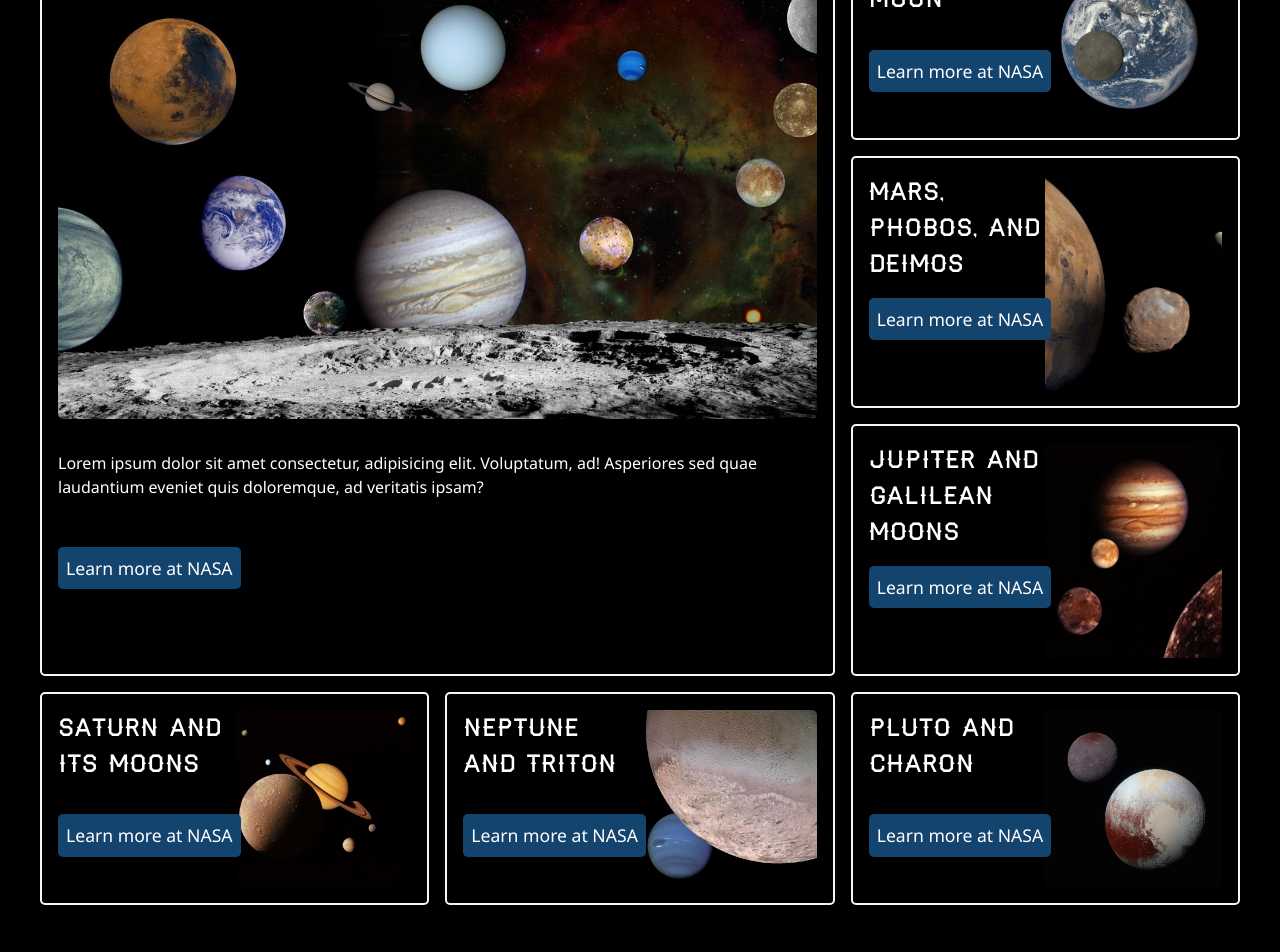
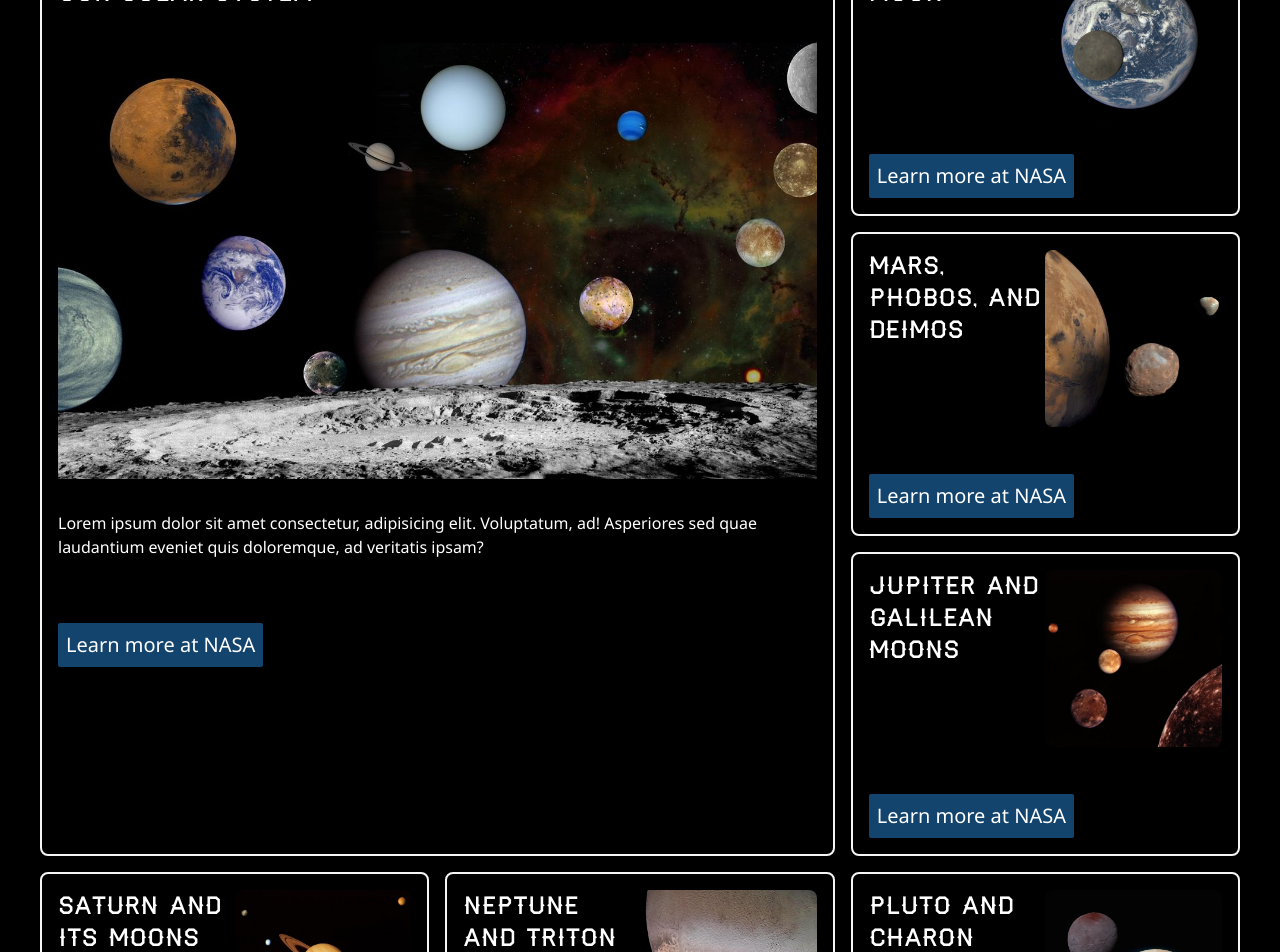
Before and after one commit to staceyb/cssgridflexbox-tailwind, a React (Vite) app: page /planets in a window 1280 px wide. Shown: the part 340-1292 px from the top of the page. Before the commit the page ends 1264 px from the top, so only its background shows below. Built offline with nearby package versions, Linux system fonts and the light colour scheme.

Commit message:
Added 14th grid-row-end to theme and changed the planets page CSS to Tailwind

```diff
--- a/src/components/PlanetsGrid.jsx
+++ b/src/components/PlanetsGrid.jsx
@@ -1,127 +1,175 @@
-import '../css/planets.css';
 import React from 'react';
+import LinkButton from './ButtonLink';
+//console.log(import.meta.env); //Get environment data
 /* Grid Info:Uses grid-template-areas and subgrid */
 
 export default function PlanetsGrid() {
   return (
     <div className="max-w-[1200px] m-auto text-black dark:text-white">
       <h1>Planets and Moons</h1>
-      <div className="card-container">
-        <div className="feature card border-2 border-[#000000] dark:border-[#f5f5f5]">
-          <h2>Our Solar System</h2>
+      <div
+        className="card-container xsm:grid xsm:grid-cols-[1fr_1fr] xsm:grid-row-[0.2fr_1fr_0.1fr]
+           xsm:gap-[1rem] smmd:grid-cols-[repeat(3,_1fr)]
+           [grid-template-areas:'featured_featured_earth''featured_featured_mars''featured_featured_jupiter''saturn_neptune_pluto']">
+        <div className="feature card rounded-lg grid grid-cols-[1fr_1fr] py-12 px-4 items-center gap-0  smlg:[grid-area:featured] smlg:block xsm:grid-rows-[0.2fr_1fr_0.2fr_0.1fr] xsm:col-start-1 xsm:col-end-4 xsm:row-start-1 xsm:row-end-5 border-2 border-[#000000] dark:border-[#f5f5f5]">
+          <h2 className="col-start-1 col-end-3 text-2xl text-left">
+            Our Solar System
+          </h2>
           <img
+            className="col-start-1 col-end-3 row-start-2 row-end-3"
             src="/images/fem-new-system.jpg"
             alt="Many of the planets in the solar system, plus a few moons."
           />
-          <p>
+          <p className="hidden xsm:block xsm:col-start-1 col-end-3 xsm:pt-8">
             Lorem ipsum dolor sit amet consectetur, adipisicing elit.
             Voluptatum, ad! Asperiores sed quae laudantium eveniet quis
             doloremque, ad veritatis ipsam?
           </p>
-          <p>
-            <a
-              href="https://images.nasa.gov/details/PIA03153"
-              className="button"
-              target="_blank"
-              rel="noreferrer">
-              Learn more at NASA
-            </a>
-          </p>
+          <LinkButton
+            label="Learn more at NASA"
+            url="https://images.nasa.gov/details/PIA03153"
+            fontsize="xl"
+            classNames="row-start-3 row-end-4 mt-8 xsm:row-start-4 xsm:row-end-5 text-black dark:text-white"
+          />
         </div>
-        <div className="card border-2 border-[#000000] dark:border-[#f5f5f5]">
-          <h2 className="text-black dark:text-white">Earth and Moon</h2>
+        <div
+          className="card rounded-lg grid grid-cols-[3fr_1fr] xsm:grid-rows-[subgrid] xsm:grid-cols-[1fr]
+        smlg:[grid-area:earth] smlg:grid-cols-[1fr_1fr] smlg:grid-rows-[1fr_1fr] smlg:p-4 smlg: items-center
+        py-12 px-4  xsm:col-start-1 xsm:col-end-2 xsm:row-start-5 xsm:row-end-8 xsm:p-4 xsm:items-start items-center
+        gap-0 border-2 border-[#000000] dark:border-[#f5f5f5]">
+          <h2 className="text-2xl text-left smlg:row-start-1 smlg:row-end-2 xsm:mb-0 ">
+            Earth and Moon
+          </h2>
           <img
+            className="col-start-2 col-end-3 rounded-lg row-start-1 row-end-3
+            smlg:col-start-2 smlg:col-end-2 smlg:row-start-1 smlg:row-end-3
+            xsm:col-start-1 xsm:col-end-2 xsm:row-start-2 xsm:row-end-2"
             src="/images/fem-earth2.jpg"
             alt="The dark side of the moon in front of the Earth as viewed from a spacecraft."
           />
-          <p className="text-black dark:text-white">
-            <a
-              href="https://images.nasa.gov/details/from-a-million-miles-away-nasa-camera-shows-moon-crossing-face-of-earth_20129140980_o"
-              target="_blank"
-              className="button"
-              rel="noreferrer">
-              Learn more at NASA
-            </a>
-          </p>
+          <LinkButton
+            label="Learn more at NASA"
+            url="https://images.nasa.gov/details/from-a-million-miles-away-nasa-camera-shows-moon-crossing-face-of-earth_20129140980_o"
+            fontsize="xl"
+            classNames="xsm:row-start-3 xsm-row-end-4 smlg:col-start-1 smlg:col-end-3
+            text-black dark:text-white"
+          />
         </div>
-        <div className="card border-2 border-[#000000] dark:border-[#f5f5f5]">
-          <h2>Mars, Phobos, and Deimos</h2>
+        <div
+          className="card rounded-lg grid grid-cols-[3fr_1fr] xsm:grid-rows-[subgrid] xsm:grid-cols-[1fr]
+        xsm:col-start-2 xsm:col-end-3 xsm:row-start-5 xsm:row-end-8 xsm:p-4 xsm:items-start
+        smlg:[grid-area:mars] smlg:grid-cols-[1fr_1fr] smlg:grid-rows-[1fr_1fr] smlg:p-4 smlg: items-center py-12 px-4  items-center gap-0 border-2 border-[#000000] dark:border-[#f5f5f5]">
+          <h2 className="text-2xl text-left smlg:row-start-1 smlg:row-end-2 xsm:mb-0 ">
+            Mars, Phobos, and Deimos
+          </h2>
           <img
+            className="col-start-2 col-end-3 rounded-lg row-start-1 row-end-3
+            smlg:col-start-2 smlg:col-end-2 smlg:row-start-1 smlg:row-end-3
+            xsm:col-start-1 xsm:col-end-2 xsm:row-start-2 xsm:row-end-2"
             src="/images/fem-mars.jpg"
             alt="Part of Mars with two tiny asteroid-looking moons."
           />
-          <p>
-            <a
-              href="https://images.nasa.gov/details/PIA17305"
-              target="_blank"
-              className="button"
-              rel="noreferrer">
-              Learn more at NASA
-            </a>
-          </p>
+          <LinkButton
+            label="Learn more at NASA"
+            url="https://images.nasa.gov/details/PIA17305"
+            fontsize="xl"
+            classNames="xsm:row-start-3 xsm-row-end-4 smlg:col-start-1 smlg:col-end-3
+            text-black dark:text-white"
+          />
         </div>
-        <div className="card border-2 border-[#000000] dark:border-[#f5f5f5]">
-          <h2>Jupiter and Galilean Moons</h2>
+        <div
+          className="card rounded-lg grid grid-cols-[3fr_1fr] smmd:col-start-3 smmd:col-end-4 smmd:row-start-5
+        smmd:row-end-8 xsm:grid-rows-[subgrid] xsm:grid-cols-[1fr] xsm:col-start-1 xsm:col-end-2 xsm:row-start-8
+        xsm:row-end-11 smlg:[grid-area:jupiter] smlg:grid-cols-[1fr_1fr] smlg:grid-rows-[1fr_1fr] smlg:p-4 smlg: items-center
+        rounded-lg xsm:p-4 xsm:items-start py-12 px-4 items-center gap-0 border-2 border-[#000000] dark:border-[#f5f5f5]">
+          <h2 className="text-2xl text-left smlg:row-start-1 smlg:row-end-2 xsm:mb-0 ">
+            Jupiter and Galilean Moons
+          </h2>
           <img
+            className="col-start-2 col-end-3 rounded-lg row-start-1 row-end-3
+            smlg:col-start-2 smlg:col-end-2 smlg:row-start-1 smlg:row-end-3
+            xsm:col-start-1 xsm:col-end-2 xsm:row-start-2 xsm:row-end-2"
             src="/images/fem-jupiter.jpg"
             alt="Jupiter and its four Galilean moons."
           />
-          <p className="text-black dark:text-white">
-            <a
-              href="h https://images.nasa.gov/details/PIA01481"
-              target="_blank"
-              className="button">
-              Learn more at NASA
-            </a>
-          </p>
+          <LinkButton
+            label="Learn more at NASA"
+            url="https://images.nasa.gov/details/PIA01481"
+            fontsize="xl"
+            classNames="xsm:row-start-3 xsm-row-end-4 smlg:col-start-1 smlg:col-end-3
+            text-black dark:text-white"
+          />
         </div>
-        <div className="card border-2 border-[#000000] dark:border-[#f5f5f5]">
-          <h2 className="text-black dark:text-white">Saturn and its moons</h2>
+        <div
+          className="card rounded-lg grid grid-cols-[3fr_1fr] smmd:col-start-1 smmd:col-end-2 smmd:row-start-8
+        smmd:row-end-11 xsm:grid-rows-[subgrid] xsm:grid-cols-[1fr] xsm:col-start-2 xsm:col-end-3
+        xsm:row-start-8 xsm:row-end-11 xsm:p-4 xsm:items-start smlg:[grid-area:saturn] smlg:grid-cols-[1fr_1fr] smlg:grid-rows-[1fr_1fr] smlg:p-4 smlg: items-center
+        py-12 px-4 xsm:items-start items-center gap-0 border-2 border-[#000000] dark:border-[#f5f5f5]">
+          <h2 className="text-2xl text-left smlg:row-start-1 smlg:row-end-2 xsm:mb-0 ">
+            Saturn and its moons
+          </h2>
           <img
+            className="col-start-2 col-end-3 rounded-lg row-start-1 row-end-3
+            smlg:col-start-2 smlg:col-end-2 smlg:row-start-1 smlg:row-end-3
+            xsm:col-start-1 xsm:col-end-2 xsm:row-start-2 xsm:row-end-2"
             src="/images/fem-saturn.jpg"
             alt="Saturn and several of its moons."
           />
-          <p>
-            <a
-              href="https://images.nasa.gov/details/PIA01482"
-              target="_blank"
-              className="button"
-              rel="noreferrer">
-              Learn more at NASA
-            </a>
-          </p>
+          <LinkButton
+            label="Learn more at NASA"
+            url="https://images.nasa.gov/details/PIA01482"
+            fontsize="xl"
+            classNames="xsm:row-start-3 xsm-row-end-4 smlg:col-start-1 smlg:col-end-3
+            text-black dark:text-white"
+          />
         </div>
-        <div className="card border-2 border-[#000000] dark:border-[#f5f5f5]">
-          <h2>Neptune and Triton</h2>
+        <div
+          className="card rounded-lg grid grid-cols-[3fr_1fr] smmd:col-start-2 smmd:col-end-3 smmd:row-start-8
+        smmd:row-end-11 xsm:grid-rows-[subgrid] xsm:grid-cols-[1fr] xsm:col-start-1 xsm:col-end-2 xsm:row-start-11
+        xsm:row-end-14 xsm:p-4 xsm:items-start xsm:items-start smlg:[grid-area:neptune] smlg:grid-cols-[1fr_1fr]
+        smlg:grid-rows-[1fr_1fr] smlg:p-4 smlg: items-center
+        py-12 px-4 items-center gap-0 border-2 border-[#000000] dark:border-[#f5f5f5]">
+          <h2 className="text-2xl text-left smlg:row-start-1 smlg:row-end-2 xsm:mb-0 ">
+            Neptune and Triton
+          </h2>
           <img
+            className="col-start-2 col-end-3 rounded-lg row-start-1 row-end-3
+            smlg:col-start-2 smlg:col-end-2 smlg:row-start-1 smlg:row-end-3
+            xsm:col-start-1 xsm:col-end-2 xsm:row-start-2 xsm:row-end-2"
             src="/images/fem-neptune.jpg"
             alt="Triton, a gigantic moon, sits squarely in front of Neptune."
           />
-          <p className="text-black dark:text-white">
-            <a
-              href="https://images.nasa.gov/details/PIA00340"
-              target="_blank"
-              className="button"
-              rel="noreferrer">
-              Learn more at NASA
-            </a>
-          </p>
+          <LinkButton
+            label="Learn more at NASA"
+            url="https://images.nasa.gov/details/PIA00340"
+            fontsize="xl"
+            classNames="xsm:row-start-3 xsm-row-end-4 smlg:col-start-1 smlg:col-end-3
+            text-black dark:text-white"
+          />
         </div>
-        <div className="card border-2 border-[#000000] dark:border-[#f5f5f5]">
-          <h2>Pluto and Charon</h2>
+        <div
+          className="card rounded-lg grid grid-cols-[3fr_1fr] smmd:col-start-3 smmd:col-end-4 smmd:row-start-8
+        smmd:row-end-11 xsm:grid-rows-[subgrid] xsm:grid-cols-[1fr] xsm:col-start-2 xsm:col-end-3 xsm:row-start-11
+        xsm:row-end-14 xsm:p-4 xsm:items-start py-12 px-4 xsm:items-start smlg:[grid-area:pluto] smlg:grid-cols-[1fr_1fr]
+        smlg:grid-rows-[1fr_1fr] smlg:p-4 smlg: items-center
+        items-center gap-0 border-2 border-[#000000] dark:border-[#f5f5f5]">
+          <h2 className="text-2xl text-left smlg:row-start-1 smlg:row-end-2 xsm:mb-0 ">
+            Pluto and Charon
+          </h2>
           <img
+            className="col-start-2 col-end-3 rounded-lg row-start-1 row-end-3
+            smlg:col-start-2 smlg:col-end-2 smlg:row-start-1 smlg:row-end-3
+            xsm:col-span-2 xsm:row-start-2 xsm:row-end-2"
             src="/images/fem-pluto.jpg"
             alt="Although Pluto is not technically a planet anymore, this photo of it with its moon Charon is pretty cool."
           />
-          <p>
-            <a
-              href="https://images.nasa.gov/details/PIA19966"
-              target="_blank"
-              className="button"
-              rel="noreferrer">
-              Learn more at NASA
-            </a>
-          </p>
+          <LinkButton
+            label="Learn more at NASA"
+            url="https://images.nasa.gov/details/PIA19966"
+            fontsize="xl"
+            classNames="xsm:row-start-3 xsm-row-end-4 smlg:col-start-1 smlg:col-end-3
+            text-black dark:text-white"
+          />
         </div>
       </div>
     </div>
--- a/src/css/planets.css
+++ /dev/null
@@ -1,193 +0,0 @@
-.card {
-  display: grid;
-  grid-template-columns: 3fr 1fr;
-  padding: 3rem 1rem;
-  gap: 0;
-  align-items: center;
-}
-
-.card .button {
-  background-color: var(--astroblue);
-  padding: 0.5rem;
-  border-radius: 5px;
-  color: white;
-  font-size: 1.2rem;
-  display: inline-block;
-  margin-top: 1rem;
-  text-align: center;
-}
-
-.card .button:hover {
-  background-color: var(--darkerastroblue);
-}
-
-.card h2 {
-  font-size: 1.6rem;
-  margin-bottom: 0;
-  text-align: left;
-}
-
-.card img {
-  grid-column: 2;
-  max-width: 100%;
-  border-radius: 5px;
-  grid-row: 1 / span 2;
-  object-fit: cover;
-}
-
-.card p {
-  margin: 0;
-}
-
-.feature img {
-  grid-column: 1/3;
-  grid-row: 2/3;
-}
-
-.feature.card p {
-  display: block;
-}
-
-.feature.card p:last-child {
-  grid-row: 3/4;
-  margin-top: 2rem;
-}
-
-.feature.card p:not(:has(a)) {
-  display: none;
-}
-
-@media (min-width: 500px) {
-  .card-container {
-    display: grid;
-    grid-template-columns: 1fr 1fr;
-    grid-template-rows: 0.2fr 1fr 0.1fr;
-    gap: 1rem;
-  }
-
-  .card {
-    display: grid;
-    grid-template-rows: subgrid;
-    grid-template-columns: 1fr;
-    grid-row: span 3;
-    padding: 1rem;
-    border-radius: 5px;
-    align-items: start;
-  }
-
-  card > * {
-    margin: 0;
-  }
-
-  .card h2 {
-    font-size: 1.5rem;
-  }
-
-  .card img {
-    grid-column: 1/2;
-    grid-row: 2;
-  }
-
-  .card p:last-child {
-    grid-row: 4;
-  }
-
-  .feature.card {
-    grid-column: 1 / 3;
-    grid-template-rows: 0.2fr 1fr 0.2fr 0.1fr;
-    grid-row: span 4;
-    padding: 1rem;
-    border-radius: 5px;
-  }
-
-  .feature.card p:not(:has(a)) {
-    display: block;
-    padding-top: 2rem;
-    grid-row: 3;
-  }
-
-  .feature.card p:last-child {
-    grid-row: 4;
-  }
-}
-
-@media (min-width: 700px) {
-  .card-container {
-    grid-template-columns: repeat(3, 1fr);
-  }
-
-  .feature.card {
-    grid-column: 1 / 4;
-  }
-
-  .button {
-    font-size: 1.5rem;
-  }
-}
-
-@media (min-width: 900px) {
-  .card-container {
-    max-width: 1200px;
-    margin: 0 auto;
-    grid-template-areas:
-      'featured featured  earth'
-      'featured featured  mars'
-      'featured featured  jupiter'
-      'saturn neptune pluto';
-  }
-
-  .card {
-    grid-template-columns: 1fr 1fr;
-    grid-template-rows: 1fr 1fr;
-    grid-row: span 1;
-    padding: 1rem;
-    align-items: stretch;
-  }
-
-  .card h2 {
-    grid-row: 1;
-    grid-column: 1;
-  }
-  .card img {
-    grid-column: 2;
-    grid-row: 1 / span 2;
-  }
-
-  .card p:last-child {
-    grid-column: 1 / 3;
-    grid-row: 2;
-  }
-
-  .feature.card {
-    grid-area: featured;
-    display: block;
-  }
-
-  .card:nth-child(2) {
-    grid-area: earth;
-  }
-
-  .card:nth-child(3) {
-    grid-area: mars;
-  }
-
-  .card:nth-child(4) {
-    grid-area: jupiter;
-  }
-
-  .card:nth-child(5) {
-    grid-area: saturn;
-  }
-
-  .card:nth-child(6) {
-    grid-area: neptune;
-  }
-
-  .card:nth-child(7) {
-    grid-area: pluto;
-  }
-
-  .card .button {
-    font-size: 1.1rem;
-  }
-}
--- a/tailwind.config.js
+++ b/tailwind.config.js
@@ -26,6 +26,9 @@ export default {
         smmd: '750px',
         smlg: '1000px',
       },
+      gridRowEnd: {
+        14: '14',
+      },
     },
   },
   plugins: [],
```
